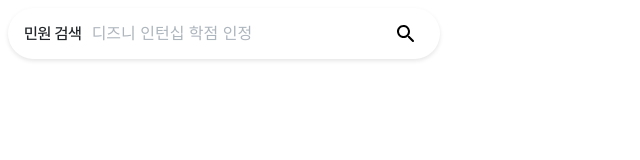
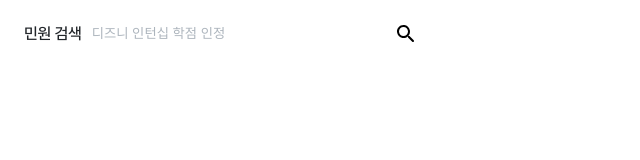
Before and after one commit to waieiches/SM-137-Frontend, a React (Vite) app: page / in a window 1280 px wide. Shown: the top 160 px of the page, without its empty margins (0-640 px from the left). Built offline with nearby package versions, Linux system fonts and the light colour scheme.

Commit message:
테두리 수정 및 불필요한 부분 삭제

```diff
--- a/src/components/search-bar/SearchBar.tsx
+++ b/src/components/search-bar/SearchBar.tsx
@@ -10,7 +10,6 @@ const BarContainer = styled.div`
   padding: 0.5rem 1rem;
   width: 400px;
   height: 35px;
-  box-shadow: 0px 2px 4px rgba(0, 0, 0, 0.1);
 `;
 
 const SearchBar = () => {
--- a/src/components/search-bar/SearchInput.tsx
+++ b/src/components/search-bar/SearchInput.tsx
@@ -8,17 +8,13 @@ const InputWrapper = styled.div`
 `;
 
 const FixedText = styled.div`
-  font-size: 1rem;
   color: var(--gray6-header);
-  font-weight: 500;
 `;
 
 const Input = styled.input`
   flex: 1;
   border: none;
-  background: none;
   outline: none;
-  font-size: 1rem;
 
   &::placeholder {
     color: var(--gray4-placeholder-low);
```
